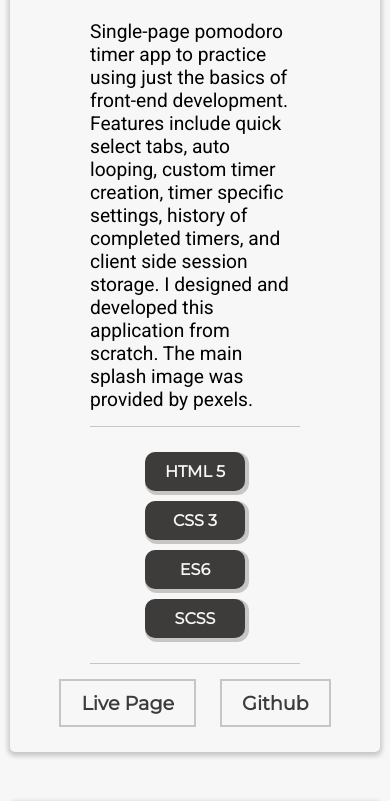
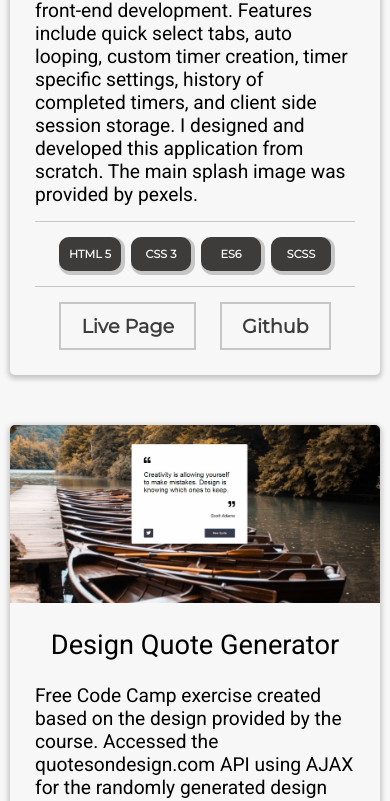
Before and after one commit to rumakn/FrontEndPortfolio, a plain HTML site: page index.html in a window 390 px wide. Shown: the part 519-1320 px from the top of the page. Drawn offline with Linux system fonts and the light colour scheme.

Commit message:
mobile fixes

```diff
--- a/index.html
+++ b/index.html
@@ -8,7 +8,7 @@
         <link rel="stylesheet" href="https://use.fontawesome.com/releases/v5.3.1/css/all.css" integrity="sha384-mzrmE5qonljUremFsqc01SB46JvROS7bZs3IO2EmfFsd15uHvIt+Y8vEf7N7fWAU" crossorigin="anonymous">
     </head>
     <body>
-
+        <div class = 'background-image'>
         <header class='main-header'>
 
             <div class='header-container'>
@@ -238,6 +238,7 @@
                         <a href='https://github.com/rumakn' class='btn btn-nav'> <i class="fab fa-github-square fa-lg"></i></a>
                 </div>
     </footer>
+</div>
     </body>
 
 </html>
--- a/scss/base/layout.scss
+++ b/scss/base/layout.scss
@@ -1,12 +1,9 @@
 body{
-    background-color: $background-color;
     position:relative;
-
     margin:auto;
     font-family:  Verdana, Arial, Tahoma, sans-serif;
-
+    background-color: $background-color;
 }
-
 h2{
     font-weight:normal;
     font-size: 2em;
@@ -14,9 +11,7 @@ h2{
 main{
     max-width: 1000px;
     margin:auto;
-    // scroll edits to this
     margin: auto 10px;
-    margin-top:80px;
     text-align:center;
     font-family:  'Roboto', helvetica, Tahoma, sans-serif;
     @include large-and-above{
--- a/scss/base/variables.scss
+++ b/scss/base/variables.scss
@@ -2,12 +2,13 @@ $green: #5C9692;
 $dark-grey: #3E3C3B;
 $off-white: #F7F7F7;
 $dark-white:rgba(0, 0, 0, 0.2);;
-
+$blue-black: #0e151b;
 
 
 $nav-color: $dark-grey;
 $highlight: $green;
 $background-color: $off-white;
+$background-color-dark: $blue-black;
 $widget-color: $off-white;
 $shadow-color: $dark-white;
 $tag-color: $dark-grey;
--- a/scss/modules/contact.scss
+++ b/scss/modules/contact.scss
@@ -30,12 +30,16 @@
 
         & > label{
 
-            margin-left:10px;
+            padding-right: 20px;
             max-width: 200px;
-            min-width: 80px;
+            min-width: 50px;
             text-align: right;
             font-weight: bold;
-            padding-right: 50px;
+            @include medium-and-above{
+                padding-right: 50px;
+                margin-left:10px;
+                min-width: 80px;
+            }
         }
         & > label + textarea{
             min-height: 150px;
@@ -57,4 +61,5 @@ textarea,input[type = email],input[type = text], {
 .form-btn-container{
     max-width:492px;
     width:100%;
+    text-align:right;
 }
--- a/scss/modules/header.scss
+++ b/scss/modules/header.scss
@@ -16,6 +16,7 @@
     margin:15px auto 0px auto;
     @include small-media{
         flex-wrap:wrap;
+        padding: 0px;
         >*{
             text-align:center;
             flex-basis:100%;
--- a/scss/modules/tag.scss
+++ b/scss/modules/tag.scss
@@ -16,5 +16,8 @@
     background-color: $tag-color;
     cursor:default;
     box-shadow: 2px 2px 0px 2px $shadow-color;
-
+    @include small-media{
+        min-width:40px;
+        font-size: .7em;
+    }
 }
--- a/scss/modules/widget.scss
+++ b/scss/modules/widget.scss
@@ -8,21 +8,30 @@
 .proj-widget{
    @extend .widget;
     &>.widget-title{
-        font-size: 2em;
+        @include small-media{
+            font-size: 1.7em;
+        }
     }
     &>.preview{
         width:100%;
     }
     &>.desc{
-        margin: 0px 80px 10px 80px;
+        margin: 0px 25px 10px 25px;
+        @include medium-and-above{
+            margin: 0px 80px 10px 80px;
+        }
         text-align:left;
         font-size: 1.2em;
     }
     &>.tools{
         border-top: 1px solid $shadow-color;
         border-bottom: 1px solid $shadow-color;
-        padding: 20px;
-        margin: 15px 80px;
+        margin: 15px 25px;
+        padding: 10px 0px;
+            @include medium-and-above{
+                padding: 20px;
+                margin: 15px 80px;
+            }
         }
 }
 .about-widget{
```
Also changed, not shown: css/styles.css, images/sketch.png (added).
